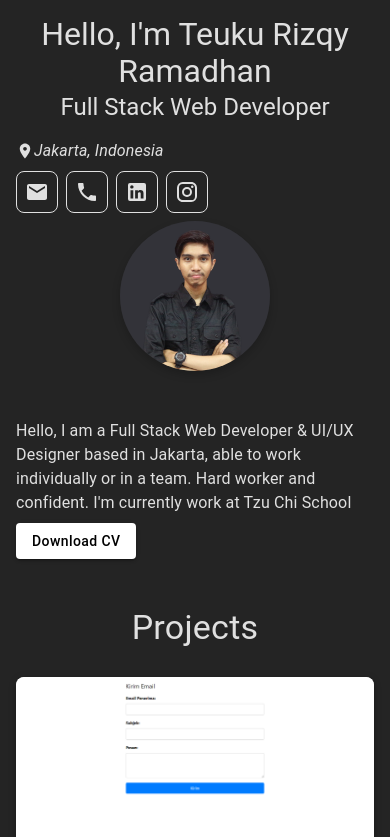
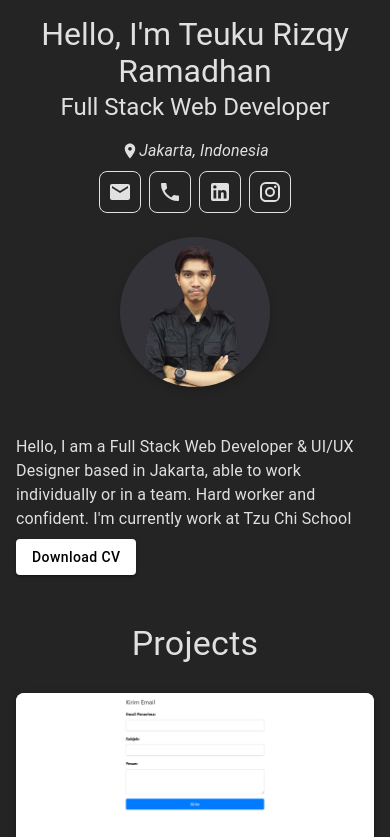
Before and after one commit to TeukuRizqyRamadhan/profile, a React (Vite) app: page / in a window 390 px wide. Shown: the top 837 px of the page. Built offline with nearby package versions, Linux system fonts and the light colour scheme; the HTML template or start-up script is replaced by a standard one.

Commit message:
change position text on mobile

```diff
--- a/src/components/About.tsx
+++ b/src/components/About.tsx
@@ -2,8 +2,6 @@ import Box from '@mui/material/Box';
 import Typography from '@mui/material/Typography';
 import Button from '@mui/material/Button';
 import { Link } from '@mui/material';
-import LocationOnIcon from '@mui/icons-material/LocationOn';
-import SocialIcons from '../components/atom/SocialIcons'; // Pastikan jalur import sesuai
 import { motion } from 'framer-motion';
 
 const aboutVariants = {
--- a/src/components/Hero.tsx
+++ b/src/components/Hero.tsx
@@ -41,7 +41,7 @@ const Hero = () => {
                     <Typography variant="h5" component="h2" sx={{ color: '#e0e0e0', mb: { xs: 2 } }}>
                         Full Stack Web Developer
                     </Typography>
-                    <Box sx={{ display: 'flex', alignItems: 'center', mt: 1 }}>
+                    <Box sx={{ display: 'flex', alignItems: 'center', mt: 1, justifyContent: { xs: 'center', md: 'left' } }}>
                         <LocationOnIcon sx={{ fontSize: '18px', color: '#e0e0e0' }} />
                         <Link href="https://maps.app.goo.gl/opQUN3LjLLe2bJgD6" target="_blank" rel="noopener noreferrer" sx={{
                             color: '#e0e0e0', textDecoration: 'none', '&:hover': {
@@ -53,7 +53,7 @@ const Hero = () => {
                             </Typography>
                         </Link>
                     </Box>
-                    <Box sx={{ display: 'flex', alignItems: 'center', mt: 1 }}>
+                    <Box sx={{ display: 'flex', alignItems: 'center', mt: 1, justifyContent: { xs: 'center', md: 'left' }, mb: { xs: 2, md: 0 } }}>
                         <SocialIcons />
                     </Box>
                 </Box>
```
